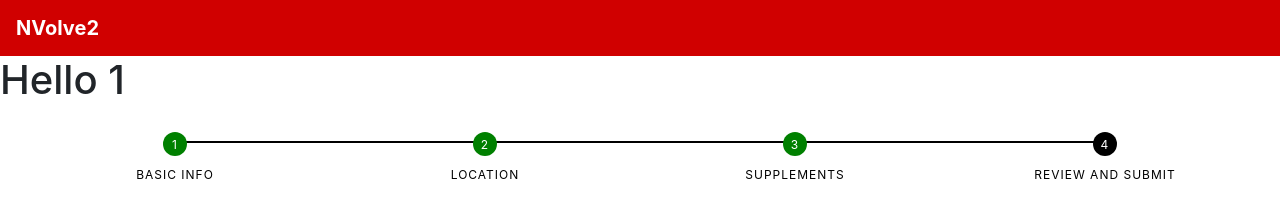
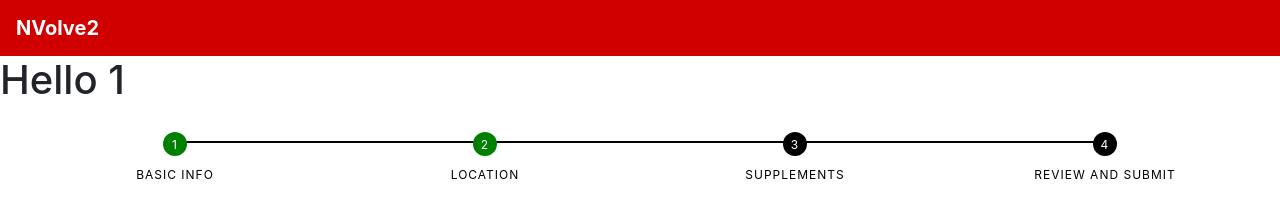
Before and after one commit to gauriramesh/nvolve2, a React (Create React App) app: page /epr/1 in a window 1280 px wide. Shown: the top 218 px of the page. Built offline with nearby package versions, Linux system fonts and the light colour scheme; the HTML template or start-up script is replaced by a standard one.

Commit message:
progresso

```diff
--- a/src/components/LocationForm.js
+++ b/src/components/LocationForm.js
@@ -47,7 +47,7 @@ export default class LocationForm extends React.Component {
   render() {
     return (
         <div>
-            <ProgressBar currentPage={PageOptions.supplements}></ProgressBar>
+            <ProgressBar currentPage={PageOptions.location}></ProgressBar>
             <Container>
                 <Row>
                 <Col sm={{ size: 10, offset: 1 }}>
```
